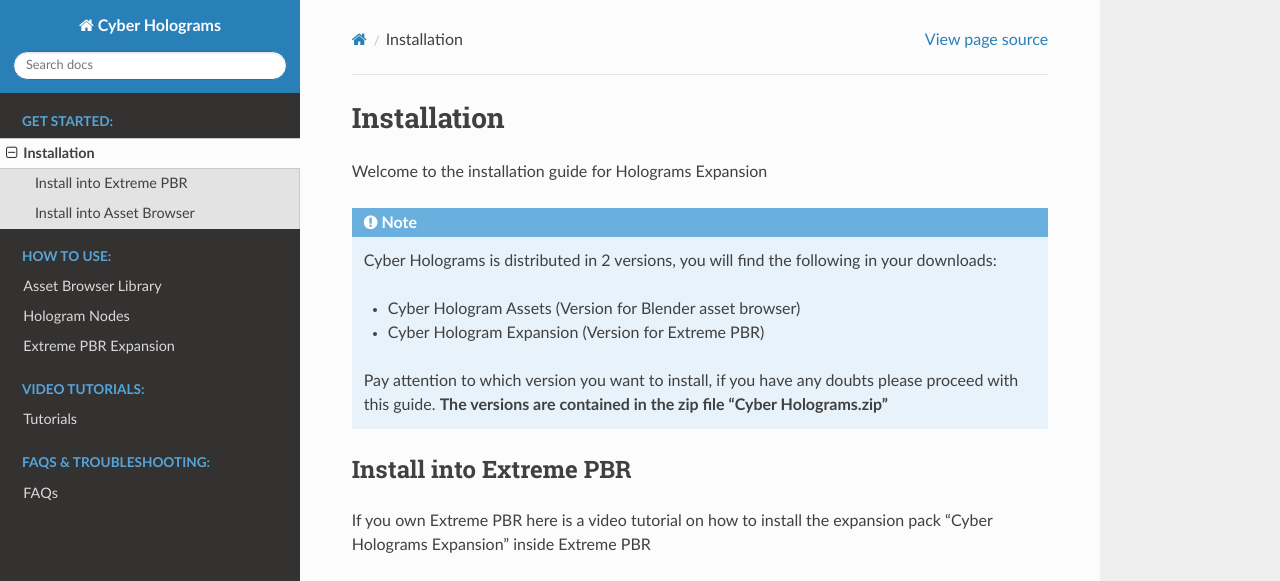
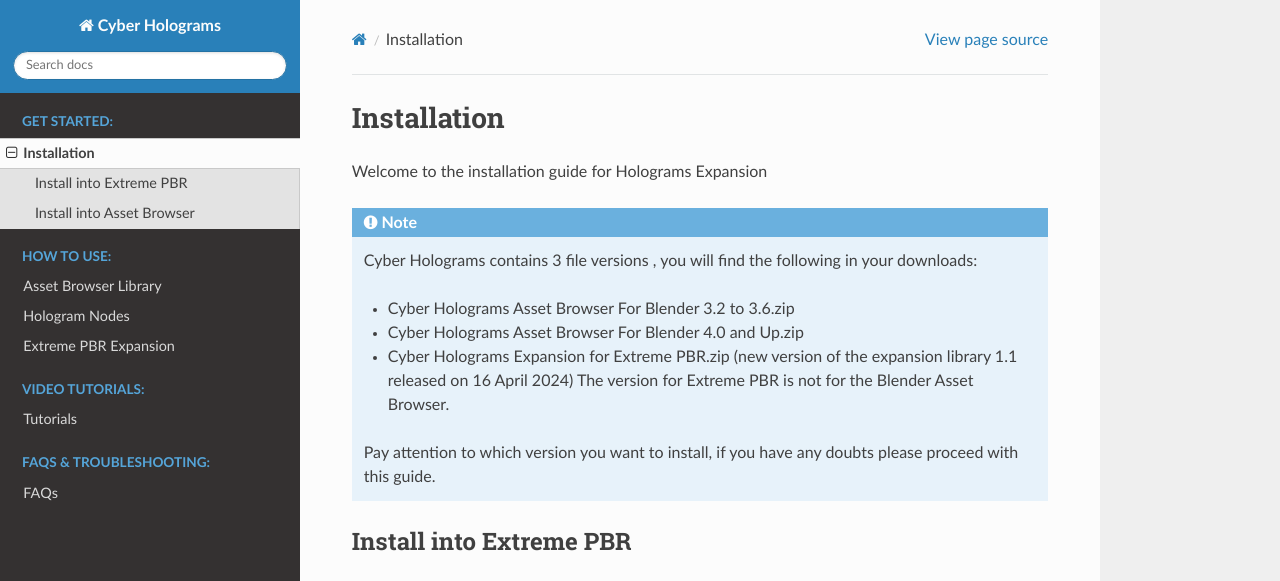
Before and after one commit to ExtremeAddons/cyber_holograms_docs, a Sphinx documentation site: the page built from docs/installation.rst, in a window 1280 px wide and 1400 px high. Shown: the top 581 px of the window. Built offline with Sphinx 7.4.7 and the Read the Docs theme 2.0.0, drawn with Linux system fonts in a browser that asks for light colours; some of the changed text lies outside the part shown; grey boxes are pictures that could not be loaded.

Commit message:
Build Cyber Holograms Docs

```diff
--- a/docs/installation.rst
+++ b/docs/installation.rst
@@ -3,19 +3,27 @@ Installation
 
 Welcome to the installation guide for Holograms Expansion
 
-.. Note:: Cyber Holograms is distributed in 2 versions, you will find the following in your downloads:
+.. Note:: Cyber Holograms contains 3 file versions , you will find the following in your downloads:
 
-          - Cyber Hologram Assets (Version for Blender asset browser)
-          - Cyber Hologram Expansion (Version for Extreme PBR)
+          - Cyber Holograms Asset Browser For Blender 3.2 to 3.6.zip
+          - Cyber Holograms Asset Browser For Blender 4.0 and Up.zip
+          - Cyber Holograms Expansion for Extreme PBR.zip (new version of the expansion library 1.1 released on 16 April 2024)
+            The version for Extreme PBR is not for the Blender Asset Browser.
 
           Pay attention to which version you want to install, if you have any doubts please proceed with this guide.
-          **The versions are contained in the zip file "Cyber Holograms.zip"**
 
 Install into Extreme PBR
 ----------------------------
 
-If you own Extreme PBR here is a video tutorial on how to install the expansion pack
-"Cyber Holograms Expansion" inside Extreme PBR
+.. important::
+
+    It is recommended to have installed a version of Extreme PBR equal to or greater than **4.1.124**
+    From this version of Extreme PBR you can also check which version of the library is installed:
+
+    .. image:: _static/_images/installation/check_library_version_in_extreme_pbr.webp
+        :align: center
+        :width: 600
+        :alt: extreme_pbr_version
 
 
 .. raw:: html
@@ -27,14 +35,16 @@ If you own Extreme PBR here is a video tutorial on how to install the expansion
 
 ------------------------------------------------------------------------------------------------------------------------
 
+**Download the necessary files**
+
+- Download the zip file named **Cyber Holograms Expansion for Extreme PBR.zip**
+- Extract the content of the zip file into a folder of your choice on your computer (Avoid the path where Blender installs the addons)
+
+------------------------------------------------------------------------------------------------------------------------
 
 **Add Expansion into Extreme PBR**
 
-
-Take 2 minutes and make sure you have downloaded the necessary files for the installation, once you have downloaded
-the files make sure you have the folder **"Cyber Holograms Expansion"** which is the one to add to the extensions of Extreme PBR
-
-So let's proceed, to add the expansion to Extreme PBR, open Extreme PBR and press on **Options > Library Management > Add Library**
+To add the expansion to Extreme PBR, open Extreme PBR and press on **Options > Library Management > Add Library**
 
 
 .. image:: _static/_images/installation/add_into_extreme_pbr_expansion_01.jpg
@@ -97,9 +107,14 @@ So let's proceed, to add the expansion to Extreme PBR, open Extreme PBR and pres
 
 ------------------------------------------------------------------------------------------------------------------------
 
-
 Install into Asset Browser
 ----------------------------
+
+.. note::
+
+        As mentioned earlier, pay attention to which version of Blender you are using, and choose the correct version
+        of Cyber Holograms Asset Browser, if for example you are using Blender 4.1 or higher, download the zip file
+        **Cyber Holograms Asset Browser For Blender 4.0 and Up.zip**
 
 
 Here is a video tutorial on how to install the version for the asset browser in Blender
```
Also changed, not shown: docs/faqs.rst (+7 -1 lines), docs/_static/_images/installation/check_library_version_in_extreme_pbr.webp (added), 10 other files.
